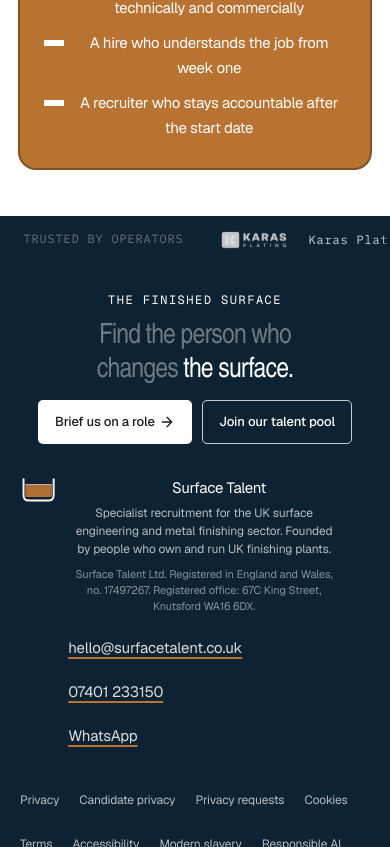
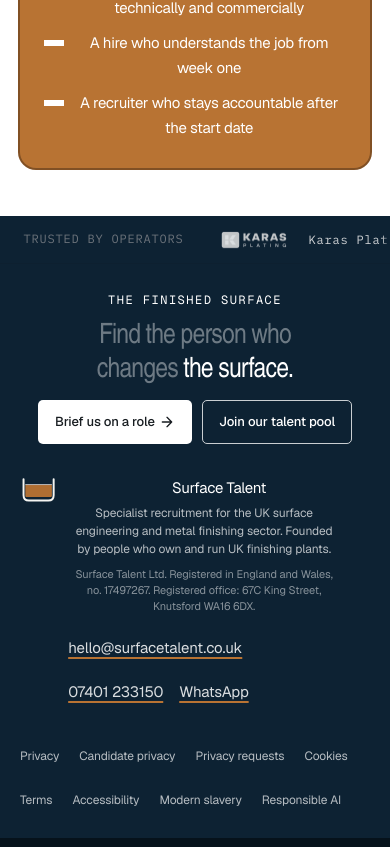
Before and after one commit to ChukaDele/surface-talent-website, a Next.js app: page / in a window 390 px wide. Shown: the part 11153-12000 px from the top of the page. Built offline with nearby package versions, Linux system fonts and the light colour scheme; a web font is replaced by a local one.

Commit message:
Footer: phone and WhatsApp on one row

```diff
--- a/src/components/home/Footer.tsx
+++ b/src/components/home/Footer.tsx
@@ -62,8 +62,10 @@
               <p className="st-body-xs" style={{ color: "#fff", opacity: 0.5, marginTop: 8, maxWidth: 271.82, fontSize: 11, lineHeight: "16px", letterSpacing: "-0.01em" }}>Surface Talent Ltd. Registered in England and Wales, no. 17497267. Registered office: 67C King Street, Knutsford WA16 6DX.</p>
               <div className="st-footer__contact">
                 <a className="st-contact-link" href={`mailto:${CONTACT_EMAIL}`}><span>{CONTACT_EMAIL}</span></a>
-                <a className="st-contact-link" href={`tel:${CONTACT_PHONE_E164}`}><span>{CONTACT_PHONE_DISPLAY}</span></a>
-                <a className="st-contact-link" href={CONTACT_WHATSAPP_URL} target="_blank" rel="noopener noreferrer"><span>WhatsApp</span><span className="sr-only"> (opens WhatsApp)</span></a>
+                <div className="st-footer__contact-row">
+                  <a className="st-contact-link" href={`tel:${CONTACT_PHONE_E164}`}><span>{CONTACT_PHONE_DISPLAY}</span></a>
+                  <a className="st-contact-link" href={CONTACT_WHATSAPP_URL} target="_blank" rel="noopener noreferrer"><span>WhatsApp</span><span className="sr-only"> (opens WhatsApp)</span></a>
+                </div>
               </div>
             </div>
           </div>
--- a/src/styles/footer.css
+++ b/src/styles/footer.css
@@ -69,4 +69,5 @@
 
   .st-footer__contact { display: flex; flex-direction: column; gap: 4px; margin-top: 10px; font-family: var(--font-body); font-size: 12px; line-height: 18px; letter-spacing: -0.01em; color: rgba(255,255,255,0.85); }
   .st-footer__contact a:hover { color: #ffffff; }
+  .st-footer__contact-row { display: flex; flex-wrap: wrap; column-gap: 16px; }
 }
```
